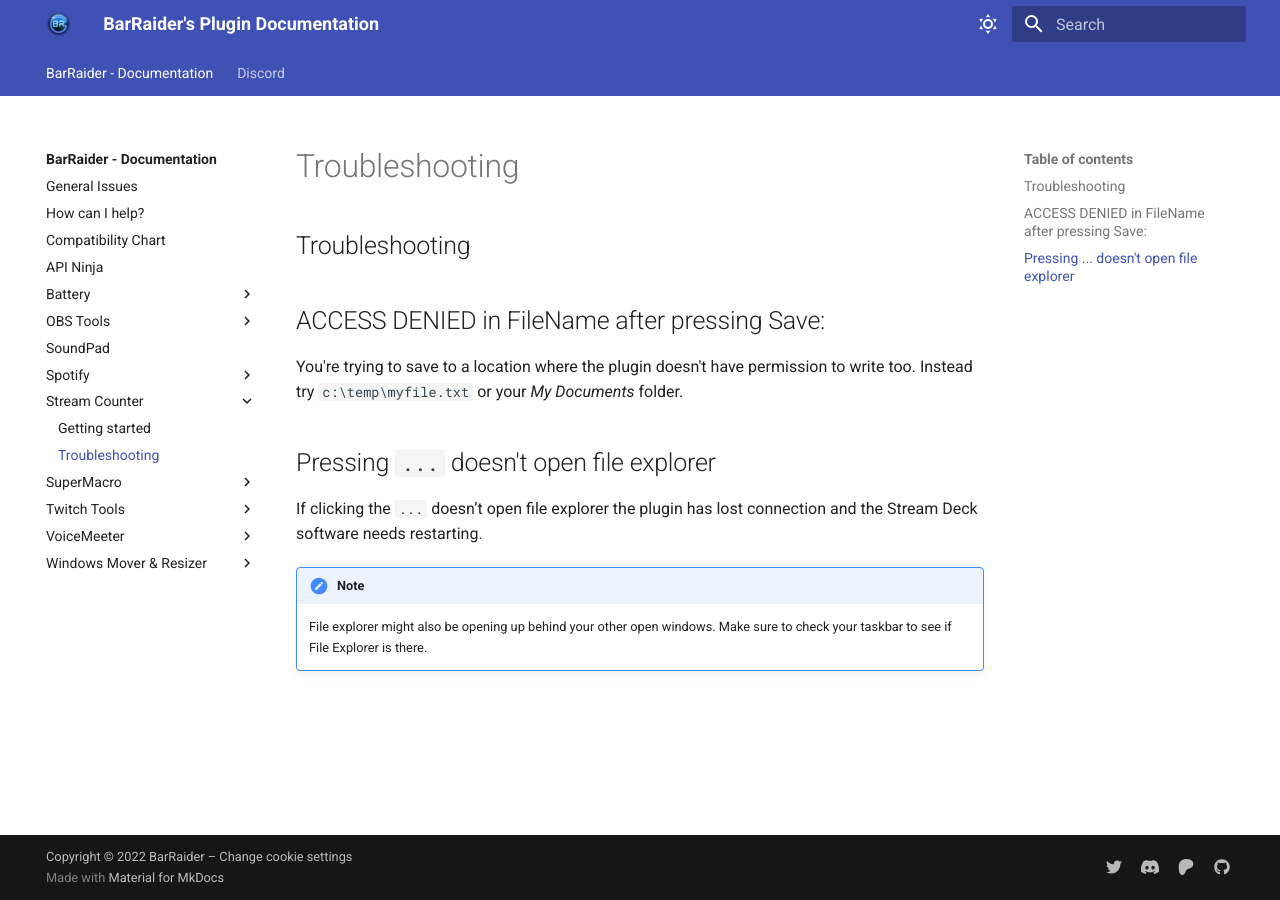
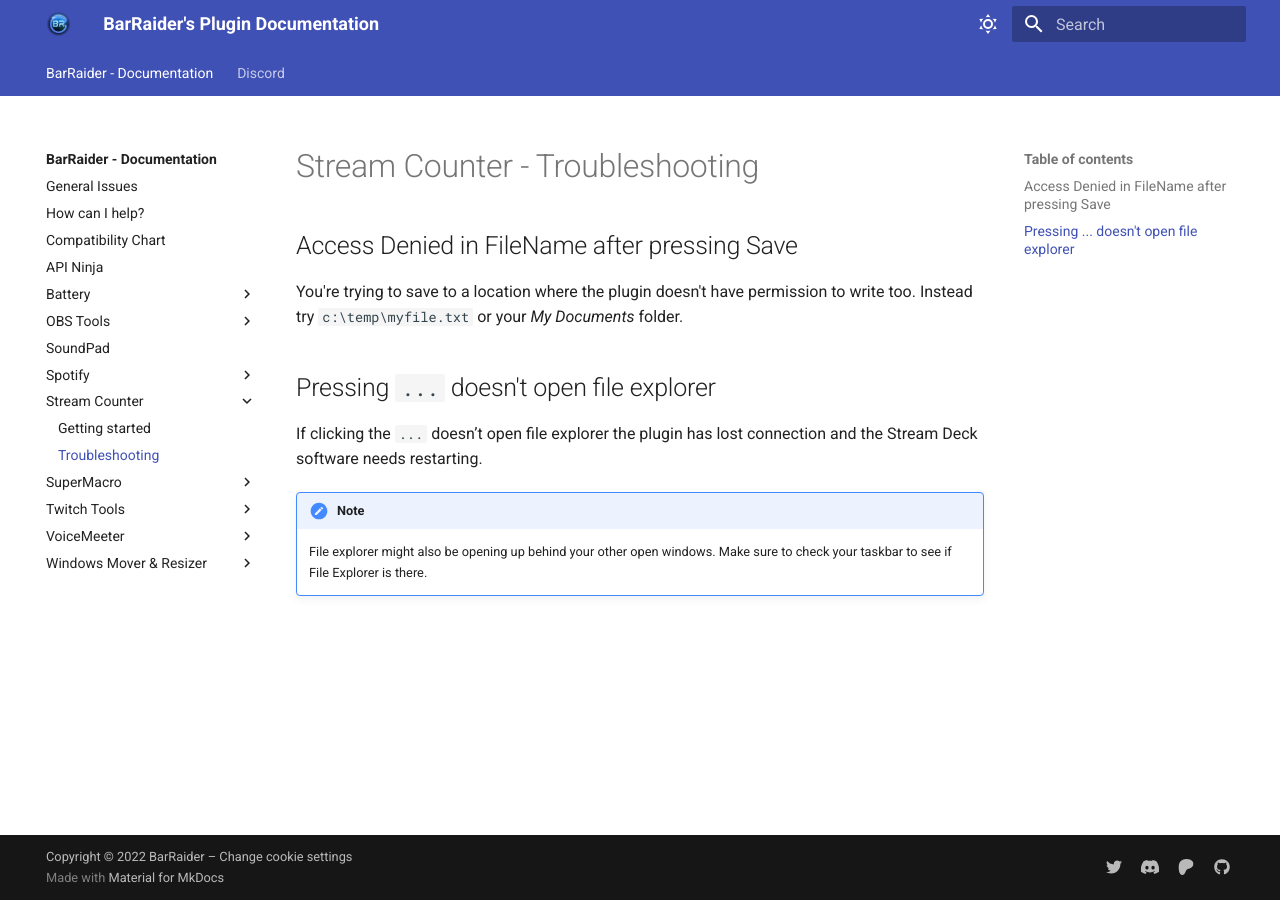
Before and after one commit to BarRaiders/barraiders.github.io, an MkDocs documentation site: the page built from docs/faqs/stream-counter/troubleshooting.md, in a window 1280 px wide. Built offline with MkDocs 1.6.1 and Material for MkDocs 9.7.7, drawn with Linux system fonts in a browser that asks for light colours; comment, search, counter and statistics services are not loaded.

```diff
--- a/docs/faqs/stream-counter/troubleshooting.md
+++ b/docs/faqs/stream-counter/troubleshooting.md
@@ -1,6 +1,6 @@
-## Troubleshooting
+# Stream Counter - Troubleshooting
 
-## ACCESS DENIED in FileName after pressing Save:
+## Access Denied in FileName after pressing Save
 You're trying to save to a location where the plugin doesn't have permission to write too. Instead try `c:\temp\myfile.txt` or your *My Documents* folder.
 
 ## Pressing `...` doesn't open file explorer
--- a/mkdocs.yml
+++ b/mkdocs.yml
@@ -21,7 +21,7 @@ nav:
       - 'Getting started': 'faqs/stream-counter/getting-started.md'
       - 'Troubleshooting': 'faqs/stream-counter/troubleshooting.md'
     - 'SuperMacro':
-      #- 'Getting started': 'faqs/supermacro/getting-started.md' BLANK PAGE
+      - 'Getting started': 'faqs/supermacro/getting-started.md'
       - 'Advanced Settings explained': 'faqs/supermacro/advanced-settings.md'
       - 'Available Actions': 'faqs/supermacro/actions.md'
       - 'Usage Examples': 'faqs/supermacro/examples.md'
```
Also changed, not shown: docs/faqs/stream-counter/getting-started.md (+1 -2 lines), docs/faqs/supermacro/getting-started.md (added, +24 -0 lines).
